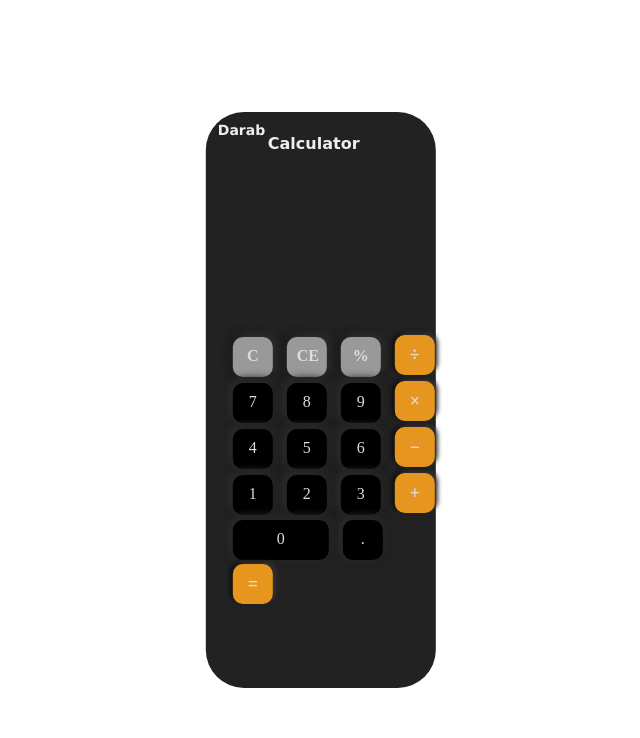
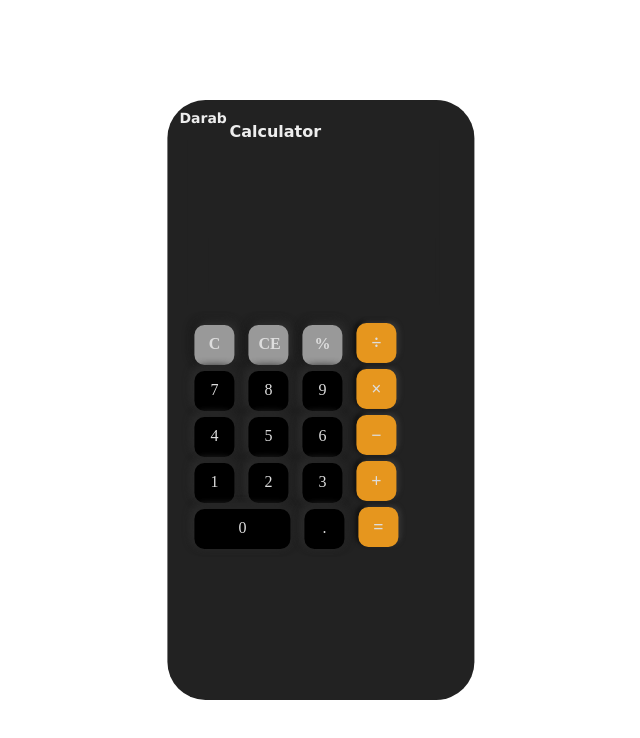
Before and after one commit to Darab-gif/Simple-Calculator, a plain HTML site: page index.html in a window 1280 px wide. Shown: the whole page, without its empty margins (319-959 px from the left). Drawn offline with Linux system fonts and the light colour scheme.

Commit message:
Added media queries to cal.css

```diff
--- a/cal.css
+++ b/cal.css
@@ -144,15 +144,16 @@
     left: 50px;
 }
 
-@media screen and (min-width: 480px) {
+@media only screen and (max-width: 600px){
     .calBody{
-        position: absolute;
-        top: 50%;
-        left: 50%;
-        background: #222;
-        height: 72%;
-        width: 18%;
-        transform: translate(-50%, -50%);
-        border-radius: 38px;
+        min-width: 50%;
+        height: 75%;
     }
 }
+
+@media only screen and (min-width: 600px){
+    .calBody{
+        min-width: 24%;
+        height: 75%;
+    }
+}
```
